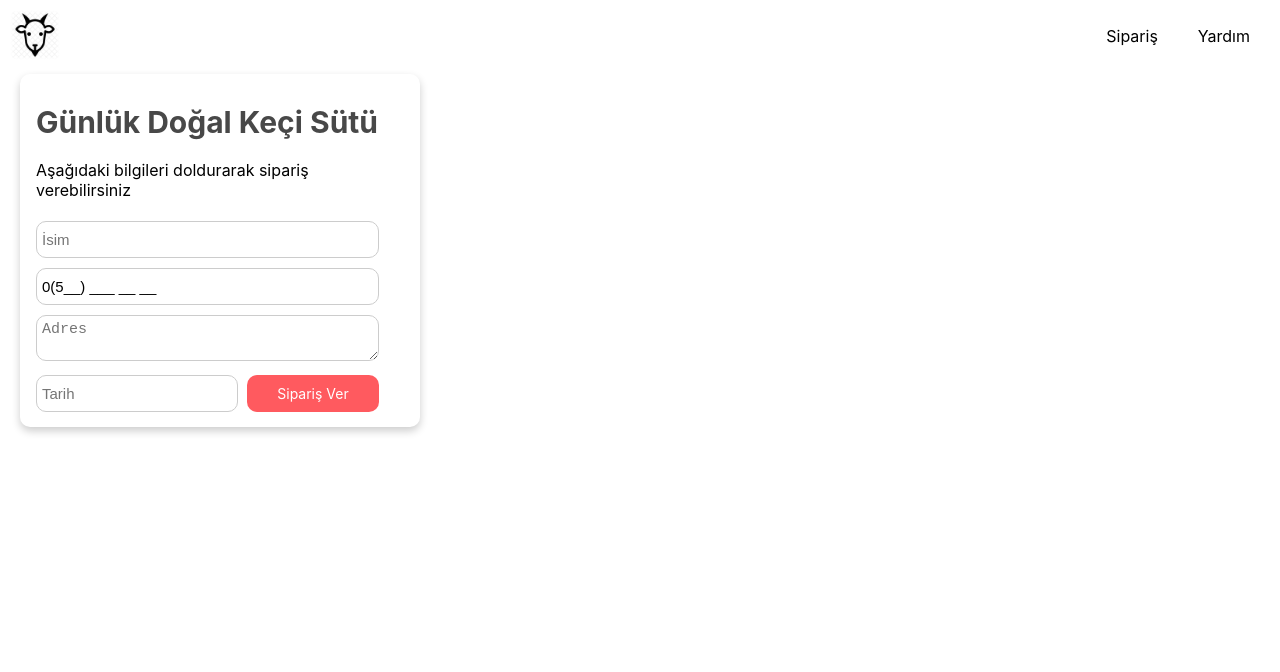
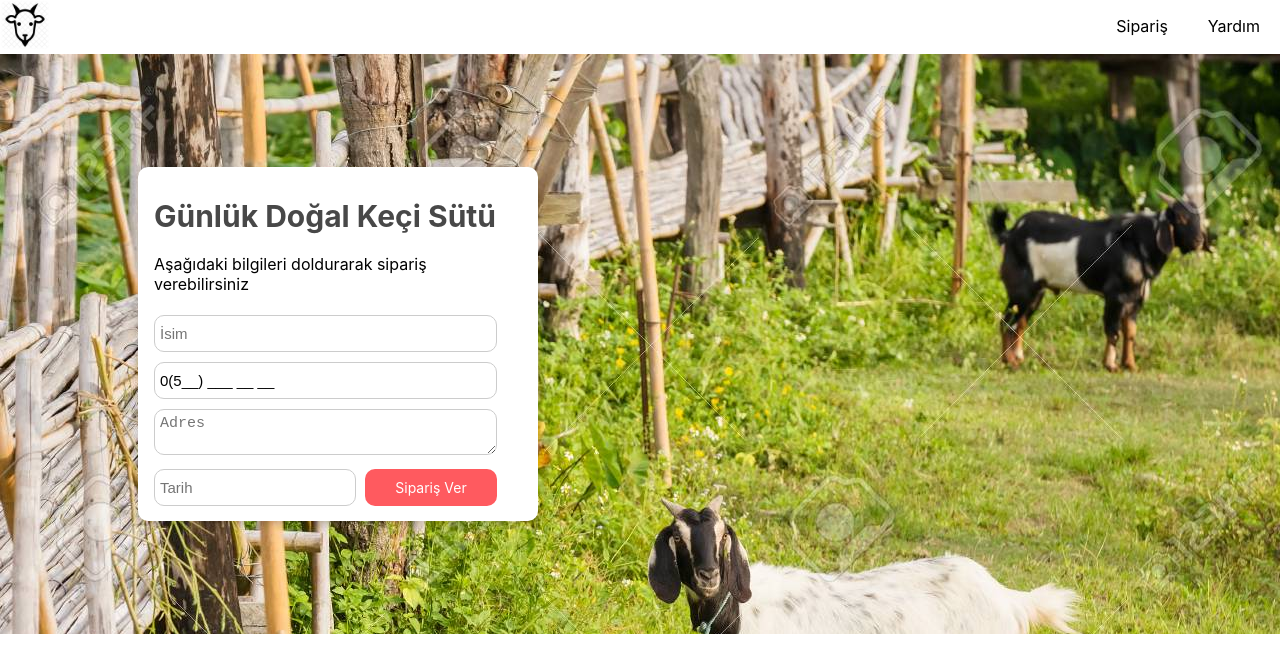
Before and after one commit to hilalguvenc/goats, a React (Create React App) app: page / in a window 1280 px wide. Shown: the top 672 px of the page. Built offline with nearby package versions, Linux system fonts and the light colour scheme.

Commit message:
order card is positioned

```diff
--- a/public/index.html
+++ b/public/index.html
@@ -16,6 +16,6 @@
   </head>
   <body>
     <noscript>You need to enable JavaScript to run this app.</noscript>
-    <div id="App" class="container"></div>
+    <div id="App"></div>
   </body>
 </html>
--- a/src/components/card/style/card.css
+++ b/src/components/card/style/card.css
@@ -12,4 +12,17 @@
 
 .card-container {
   padding: 10px 16px;
+  background: white;
+  border-radius: 10px;
 }
+
+@media only screen and (min-width: 600px) {
+  .card {
+    box-shadow: 0 4px 8px 0 rgba(0,0,0,0.2);
+    transition: 0.3s;
+    width: 100%;
+    max-width: 400px;
+    border-radius: 10px;
+    margin-left: 10vw;
+  }
+}
--- a/src/containers/style/home.css
+++ b/src/containers/style/home.css
@@ -1,3 +1,7 @@
 .container {
+  background-image: url('../../ciftlik.jpg');
   padding: 10px;
+  height: 70vh;
+  display: flex;
+  align-items: center;
 }
```
